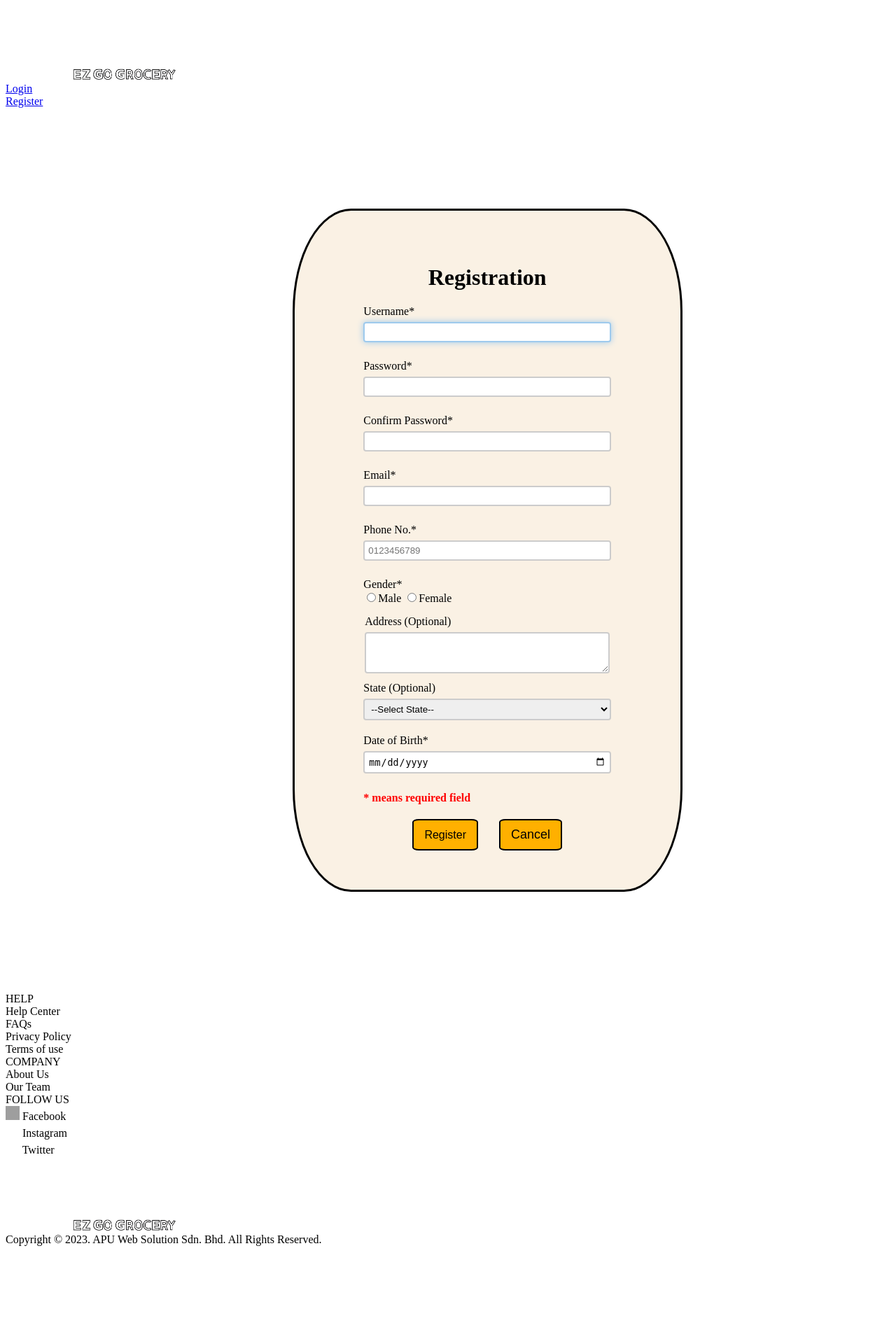
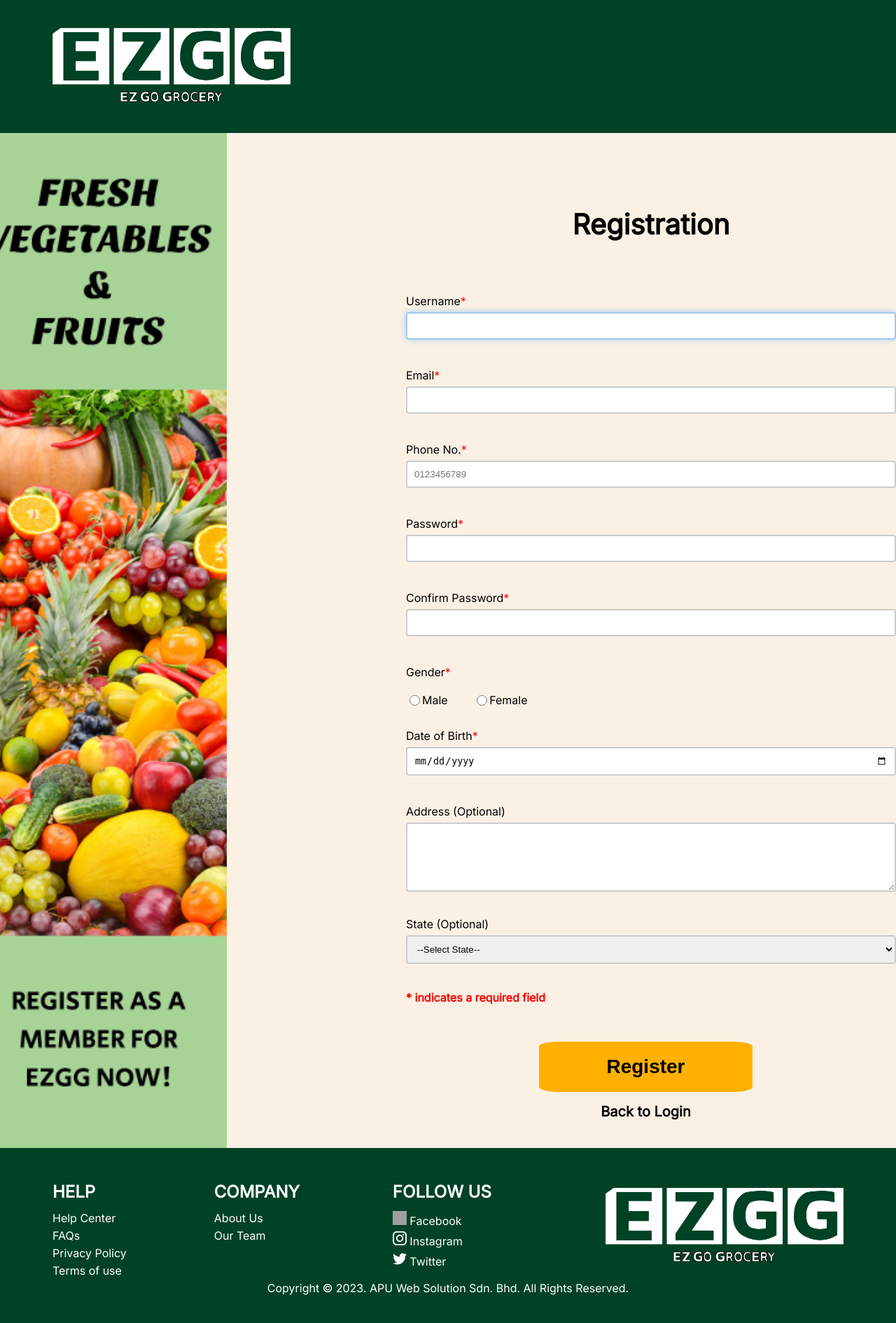
Before and after one commit to Mcproking/WDTAssignment, a PHP site: page /Register.php in a window 1280 px wide. Shown: the whole page at 70% size. Before the commit the page ends 1780 px from the top, so only its background shows below. Run offline with PHP 8.4, Linux system fonts and the light colour scheme; grey boxes are pictures that could not be loaded.

Commit message:
register updates and remove watermark image login

```diff
--- a/JavaScript/register.js
+++ b/JavaScript/register.js
@@ -70,7 +70,7 @@ var password = document.getElementById("password");
 var Confirm = document.getElementById("confirm");
 var confirmValidate = document.getElementById("confirmValidate");
 
-Confirm.onchange = function() {
+Confirm.oninput = function() {
 
     if (password.value != Confirm.value) {
         confirmValidate.classList.remove("original");
--- a/Register.php
+++ b/Register.php
@@ -4,28 +4,52 @@
     <meta charset="UTF-8">
     <meta name="viewport" content="width=device-width, initial-scale=1.0">
     <title>Registration</title>
-    <link rel="stylesheet" href="./static/header.css">
-    <link rel="stylesheet" href="./static/footer.css">
+    <link rel="stylesheet" href="https://fonts.googleapis.com/css?family=Inter">
+    <link rel="stylesheet" href="./static/body.css">
+    <link rel="stylesheet" href="./static/includes.css">
     <link rel="stylesheet" href="./static/register.css">
+
+    <style>
+        .h_box {
+            display: none;
+        }
+    </style>
 </head>
 <body>
-    <div id="wrapper">
     <?php
         include './includes/header.php';
     ?>
+
+    <div id="wrapper">
+
+        <div class="bdy_flex_left content-left" id="register_img">
+            <img src="./imgs/register_imgs/registerIMG.png" id="registerIMG">
+        </div>
+
+        <div class="bdy_flex_right content-right">
             <div id="register" class="register" align="center">
                 <div id=textRegister>
-                <h1>Registration</h1>
+                    <h1 id="register_header">Registration</h1>
                 </div>
                 <form action="./php/register_user.php" method="post" id="Form">
                     <div id="Username">
-                    <label for="username">Username* </label><br>
+                        <label for="username">Username<span style="color:red">*</span> </label><br>
                         <input type="text" name="txtUsername" id="username" class="input" autofocus required>
                     </div>
 
+                    <div id="Email">
+                        <label for="email">Email<span style="color:red">*</span> </label><br>
+                        <input type="email" name="txtEmail" id="email" class="input" required>
+                    </div>
+
+                    <div id="Phone_No">
+                        <label for="phone">Phone No.<span style="color:red">*</span> </label><br>
+                        <input type="tel" name="Phone" id="phone" class="input" placeholder="0123456789" minlength="10" maxlength="11" required>
+                    </div>
+
                     <div id="Password">
-                    <label for="password">Password* </label><br>
-                    <input type="password" name="txtPassword" id="password" class="input" pattern="(?=.*[A-Z])(?=.*[a-z])(?=.*\d)(?=.*?[~`!@#$%^&*()_+\-=\[\]{};:\\|,.<>\/?]).{8,}" title="Password must contain at least one uppercase letter, one lowercase letter, one digit, one special character, and at least 8 characters in length" required>
+                        <label for="password">Password<span style="color:red">*</span> </label><br>
+                        <input type="password" name="txtPassword" id="password" class="input" pattern="(?=.*[A-Z])(?=.*[a-z])(?=.*\d)(?=.*?[~!@#$%^&*()_+-={};:\|,.<>/?]).{8,}" title="Password must contain at least one uppercase letter, one lowercase letter, one digit, one special character, and at least 8 characters in length" required>
                     </div>
 
                     <div id="Requirements">
@@ -37,10 +61,8 @@
                         <p id="Char8" class="invalid">At least&nbsp<b><i>8 characters</i></b></p>
                     </div>
 
-                <script src="./JavaScript/register.js"></script>
-
                     <div id="Confirm">
-                    <label for="confirm">Confirm Password* </label><br>
+                        <label for="confirm">Confirm Password<span style="color:red">*</span> </label><br>
                         <input type="password" name="txtConfirmPassword" id="confirm" class="input" required>
                     </div>
 
@@ -50,24 +72,18 @@
 
                     <script src="./JavaScript/register.js"></script>
 
-                <div id="Email">
-                    <label for="email">Email* </label><br>
-                    <input type="email" name="txtEmail" id="email" class="input" required>
+                    <div id="Gender">
+                        Gender<span style="color:red">*</span> <br><br>
+                        <label for="male" class="container"><input type="radio" name="Gender" value="M" id="male" required>Male</label>
+                        <label for="female" class="container"><input type="radio" name="Gender" value="F" id="female" required>Female</label>
                     </div>
 
-                <div id="Phone_No">
-                    <label for="phone">Phone No.* </label><br>
-                    <input type="tel" name="Phone" id="phone" class="input" placeholder="0123456789" minlength="10" maxlength="11" required>
-                </div>
-
-                <div id="Gender">
-                    Gender* <br>
-                    <label for="male"><input type="radio" name="Gender" value="M" required>Male</label>
-                    <label for="female"><input type="radio" name="Gender" value="F" required>Female</label>
+                    <div id="Date_Of_Birth">
+                        <label for="DOB">Date of Birth<span style="color:red">*</span> <input type="date" name="txtDOB" id="DOB" class="input" required></label>
                     </div>
 
                     <div id="Address">
-                    <label for="address">Address (Optional)<br><textarea name="txtAddress" id="address"  class="input" cols="50" rows="3" autocomplete="off"></textarea></label>
+                        <label for="address">Address (Optional)<br><textarea name="txtAddress" id="address"  class="input" cols="50" rows="5" autocomplete="off"></textarea></label>
                     </div>
 
                     <div id="States">
@@ -93,23 +109,23 @@
                         </select>
                     </div>
 
-                <div id="Date_Of_Birth">
-                    <label for="DOB">Date of Birth* <input type="date" name="txtDOB" id="DOB" class="input" required></label>
-                </div>
-
                     <div id="Field">
-                    <h4>* means required field</h4>
+                        <h4>* indicates a required field</h4>
                     </div>
 
                     <div id="Buttons">
                         <button type="submit" value="Register" id="registerButton">Register</button>
-                    <button type="button" value="Cancel" id="cancel" onclick="window.location='./index.php'">Cancel</button>
+                        <!-- <button type="button" value="Cancel" id="cancel" onclick="window.location='./index.php'">Cancel</button> -->
+                    </div>
+                    <div id="back_to_login">
+                        <a href="./login.php" id="text_back">Back to Login</a>
                     </div>
                 </form>
+            </div>
+        </div>
     </div>
     <?php
         include './includes/footer.html';
     ?>
-    </div>
 </body>
 </html>
--- a/static/register.css
+++ b/static/register.css
@@ -1,25 +1,61 @@
 #wrapper {
-    min-height: 100vh;
+    max-height: 2500px;
     display: flex;
-    flex-direction: column;
-    align-content: center;
+    justify-content: space-between;
+    width: auto;
+    overflow-x: hidden;
+    background-color: #A7D397
+}
+
+#register_img {
+    width: auto;
+    display: flex;
+    align-items: center;
+    justify-content: center;
+}
+
+#registerIMG {
+    width: auto;
+    height: 1450px;
+    border-color: #A7D397;
+}
+
+.content-left{
+    display: flex;
+    align-items: center;
+}
+
+.content-right {
+    flex-grow: 1;
+    display: flex;
+    justify-content: flex-end;
 }
 
 #register {
-    border-radius: 15%;
-    border-style: solid;
     background-color: #FAF1E4;
-    width: 500px;
+    width: 700px;
 }
 
 .register {
-    flex-grow: 1;
     display: flex;
-    align-items: center;
-    justify-content: center;
     flex-direction: column;
-    padding: 7vh 2vw;
-    margin: 18vh 32vw;
+    width: 100%;
+    padding-left: 16rem;
+    padding-right: 16rem;
+    padding-top: 5rem;
+    gap: 3rem;
+}
+
+#register_header {
+    font-size: 40px;
+    font-weight: bolder;
+    align-self: center;
+}
+
+#register form {
+    display: flex;
+    flex-direction: column;
+    gap:1rem;
 }
 
 #textRegister {
@@ -28,7 +64,7 @@
 
 .input {
     width: 100%;
-    padding: 5px;
+    padding: 10px;
     border: 2px solid #ccc;
     border-radius: 4px;
     box-sizing: border-box;
@@ -55,9 +91,19 @@ input:hover {
     padding-bottom: 15px;
 }
 
+input[type="radio"] {
+    height: 15px;
+    width: 15px;
+    vertical-align: text-top;
+}
+
+.container {
+    padding-right: 2rem;
+}
+
 #Address {
-    width: 350px;
-    height: 80px;
+    width: 700px;
+    height: 130px;
 }
 
 #address:focus {
@@ -74,7 +120,7 @@ input:hover {
 
 #state {
     width: 100%;
-    padding: 5px;
+    padding: 10px;
     border: 2px solid #ccc;
     border-radius: 4px;
     box-sizing: border-box;
@@ -104,12 +150,13 @@ input:hover {
 
 button {
     background-color: #FFB000;
-    color: black;
-    font-size: 16px;
-    padding-left: 15px;
-    padding-right: 15px;
-    padding-top: 10px;
-    padding-bottom: 10px;
+    border-style: none;
+    font-size: 28px;
+    font-weight: bold;
+    width: fit-content;
+    padding: 20px 6rem;
+    align-self: center;
+    margin-top: 1rem;
 }
 
 button:hover {
@@ -120,23 +167,40 @@ button:hover {
 #registerButton {
     margin-right: 15px;
     border-radius: 10%;
-    border: 2px solid black;
+    /* border: 2px solid black; */
 }
 
-#registerButton:hover {
-    border: 2px solid #FFB000;
+#back_to_login {
+    align-self: center;
+    font-size: 20px;
+    font-weight: 500;
+    margin-left: -15px;
 }
 
-#cancel {
+#text_back {
+    color: black;
+    font-weight: bolder;
+    text-decoration: none;
+}
+
+#text_back:hover {
+    color: #FFB000;
+}
+
+/* #registerButton:hover {
+    border: 2px solid #FFB000;
+} */
+
+/* #cancel {
     font-size: 18px;
     margin-left: 15px;
     border-radius: 10%;
     border: 2px solid black;
-}
+} */
 
-#cancel:hover {
+/* #cancel:hover {
     border: 2px solid #FFB000;
-}
+} */
 
 #Buttons{
     display: flex;
```
Also changed, not shown: imgs/login_imgs/side-img.png, imgs/register_imgs/registerIMG.png (added). Lines whose indentation alone changed are shown as unchanged.
